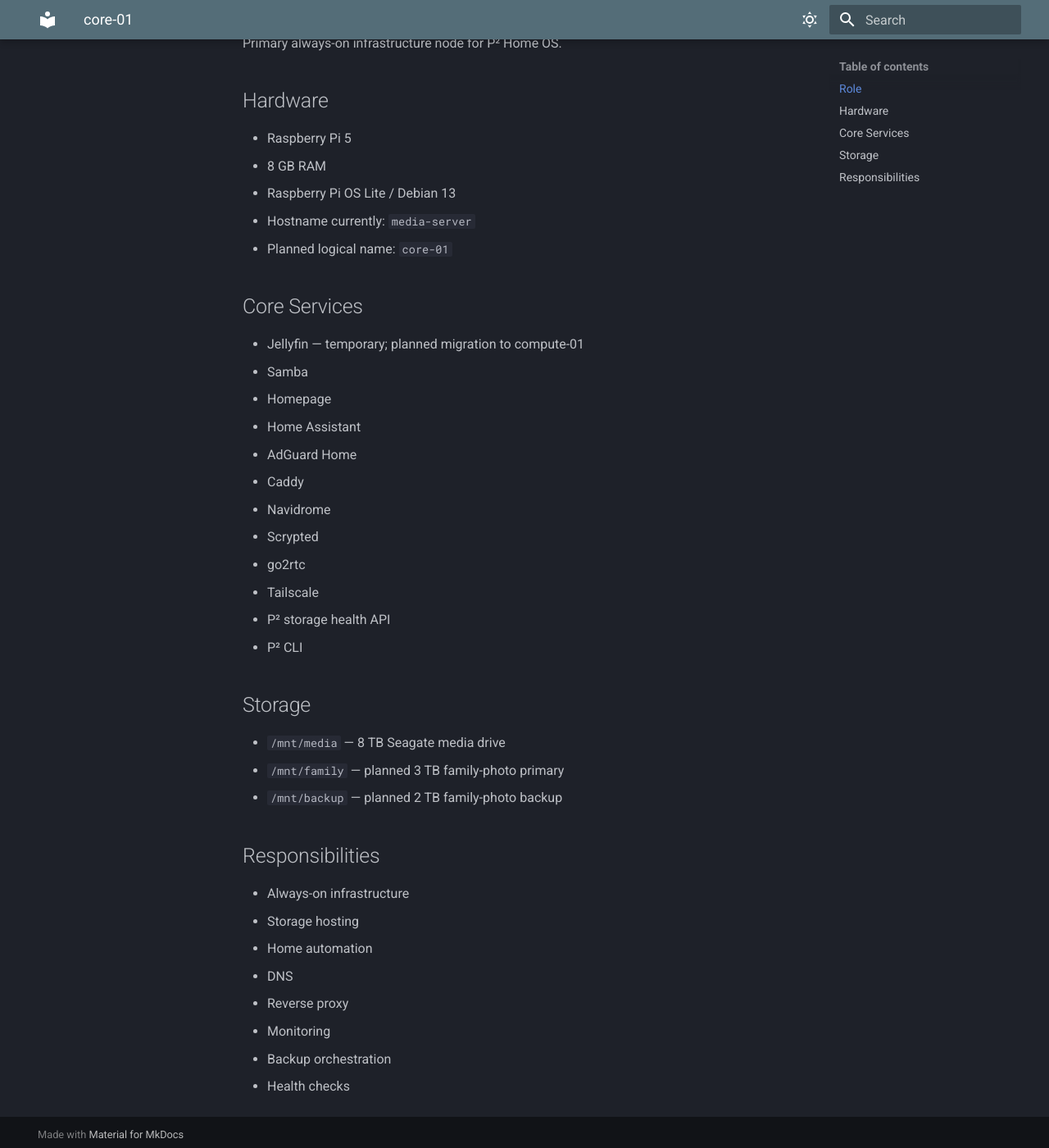
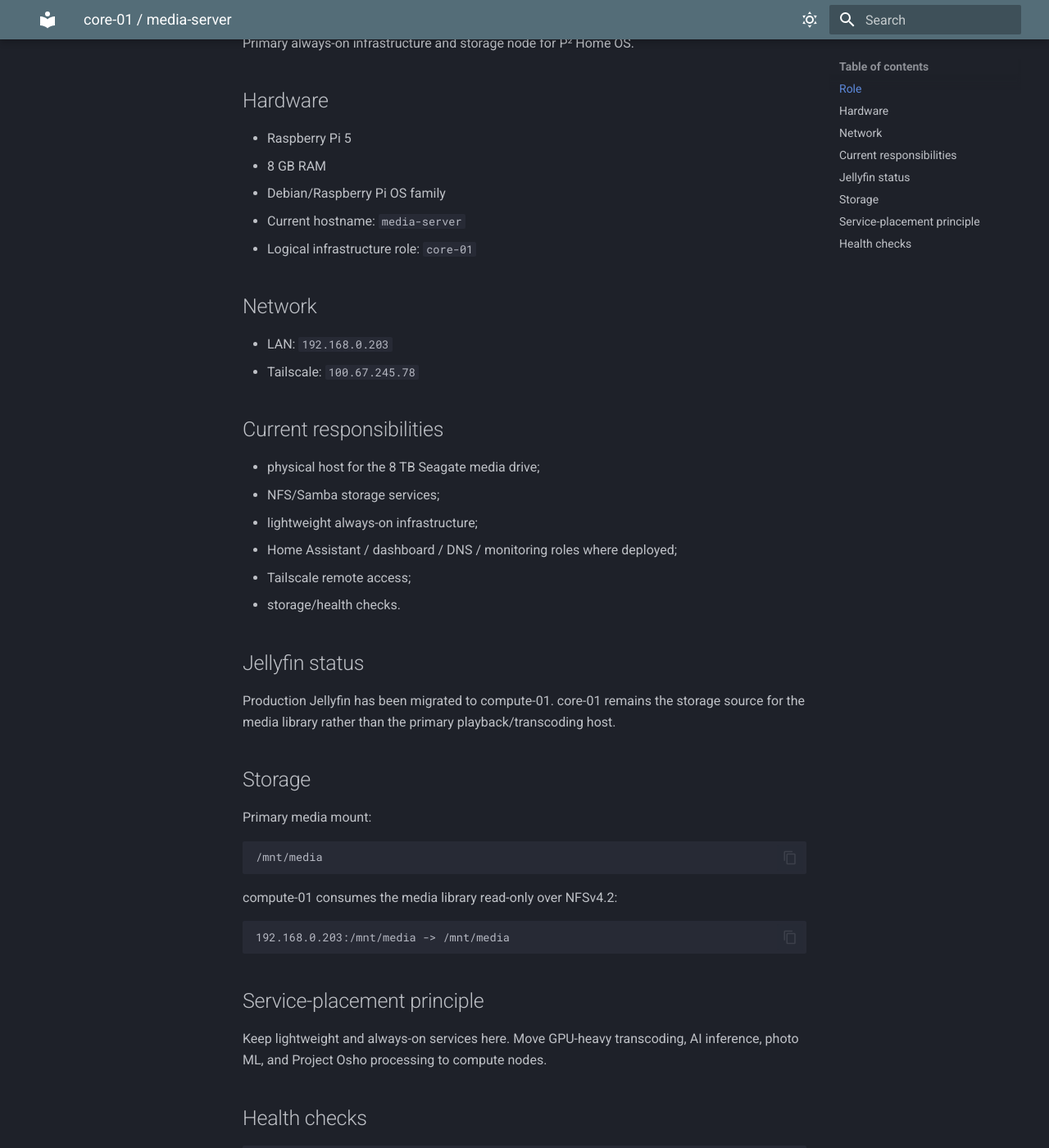
Before and after one commit to prabhat324/p2-home-os, an MkDocs documentation site: the page built from docs/02-core/core-01.md, in a window 1280 px wide and 1400 px high, scrolled down 239 px. Shown: the whole window at 82% size. Built offline with MkDocs 1.6.1 and Material for MkDocs 9.7.7, drawn with Linux system fonts in a browser that asks for light colours; some of the changed text lies outside the part shown.

Commit message:
docs: update core-01 current responsibilities

````diff
--- a/docs/02-core/core-01.md
+++ b/docs/02-core/core-01.md
@@ -1,45 +1,60 @@
-# core-01
+# core-01 / media-server
 
 ## Role
 
-Primary always-on infrastructure node for P² Home OS.
+Primary always-on infrastructure and storage node for P² Home OS.
 
 ## Hardware
 
 - Raspberry Pi 5
 - 8 GB RAM
-- Raspberry Pi OS Lite / Debian 13
-- Hostname currently: `media-server`
-- Planned logical name: `core-01`
+- Debian/Raspberry Pi OS family
+- Current hostname: `media-server`
+- Logical infrastructure role: `core-01`
 
-## Core Services
+## Network
 
-- Jellyfin — temporary; planned migration to compute-01
-- Samba
-- Homepage
-- Home Assistant
-- AdGuard Home
-- Caddy
-- Navidrome
-- Scrypted
-- go2rtc
-- Tailscale
-- P² storage health API
-- P² CLI
+- LAN: `192.168.0.203`
+- Tailscale: `100.67.245.78`
+
+## Current responsibilities
+
+- physical host for the 8 TB Seagate media drive;
+- NFS/Samba storage services;
+- lightweight always-on infrastructure;
+- Home Assistant / dashboard / DNS / monitoring roles where deployed;
+- Tailscale remote access;
+- storage/health checks.
+
+## Jellyfin status
+
+Production Jellyfin has been migrated to compute-01. core-01 remains the storage source for the media library rather than the primary playback/transcoding host.
 
 ## Storage
 
-- `/mnt/media` — 8 TB Seagate media drive
-- `/mnt/family` — planned 3 TB family-photo primary
-- `/mnt/backup` — planned 2 TB family-photo backup
+Primary media mount:
 
-## Responsibilities
+```text
+/mnt/media
+```
 
-- Always-on infrastructure
-- Storage hosting
-- Home automation
-- DNS
-- Reverse proxy
-- Monitoring
-- Backup orchestration
-- Health checks
+compute-01 consumes the media library read-only over NFSv4.2:
+
+```text
+192.168.0.203:/mnt/media -> /mnt/media
+```
+
+## Service-placement principle
+
+Keep lightweight and always-on services here. Move GPU-heavy transcoding, AI inference, photo ML, and Project Osho processing to compute nodes.
+
+## Health checks
+
+```bash
+findmnt /mnt/media
+df -h /mnt/media
+systemctl --failed
+systemctl status nfs-server --no-pager || true
+systemctl status smbd --no-pager || true
+tailscale status
+```
````
